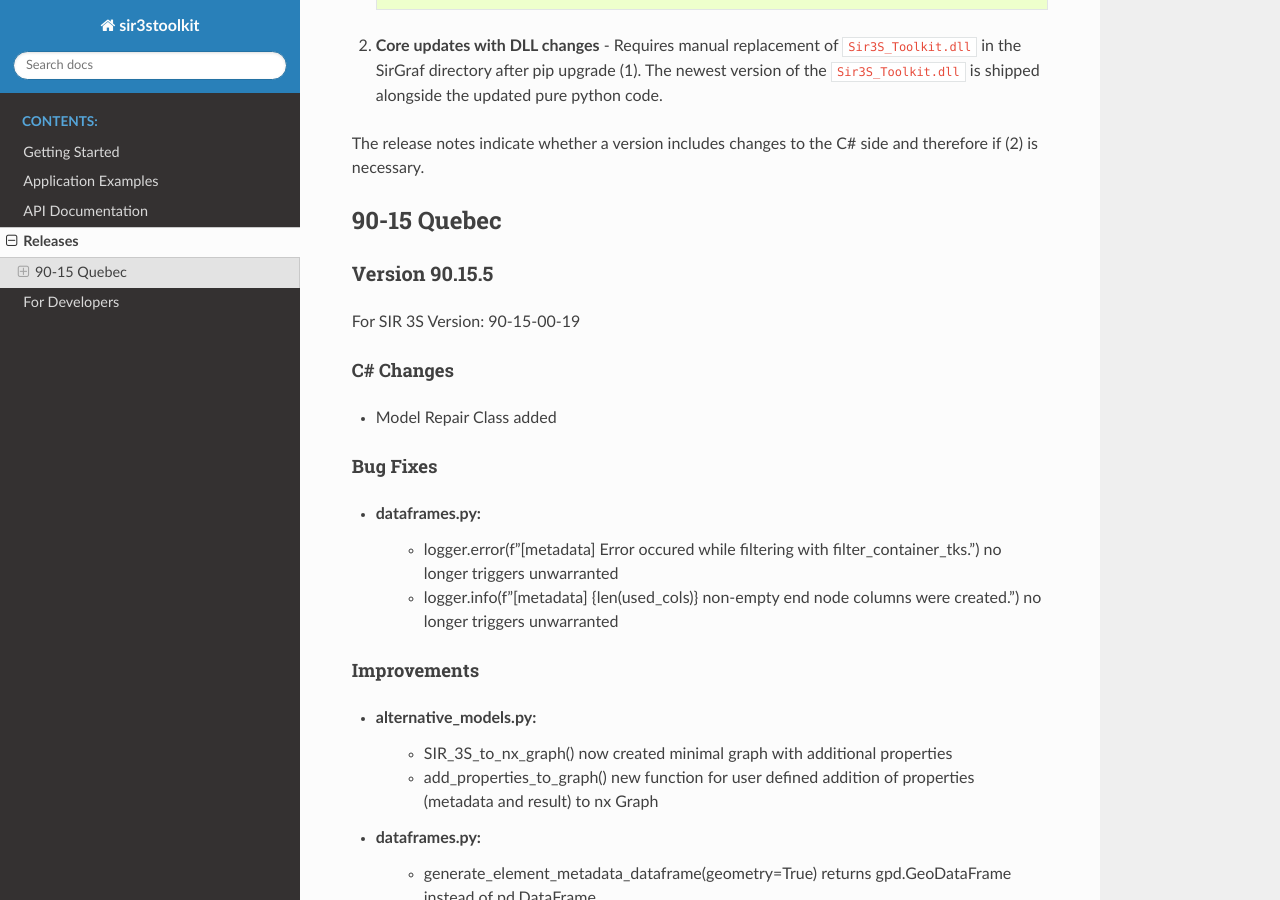
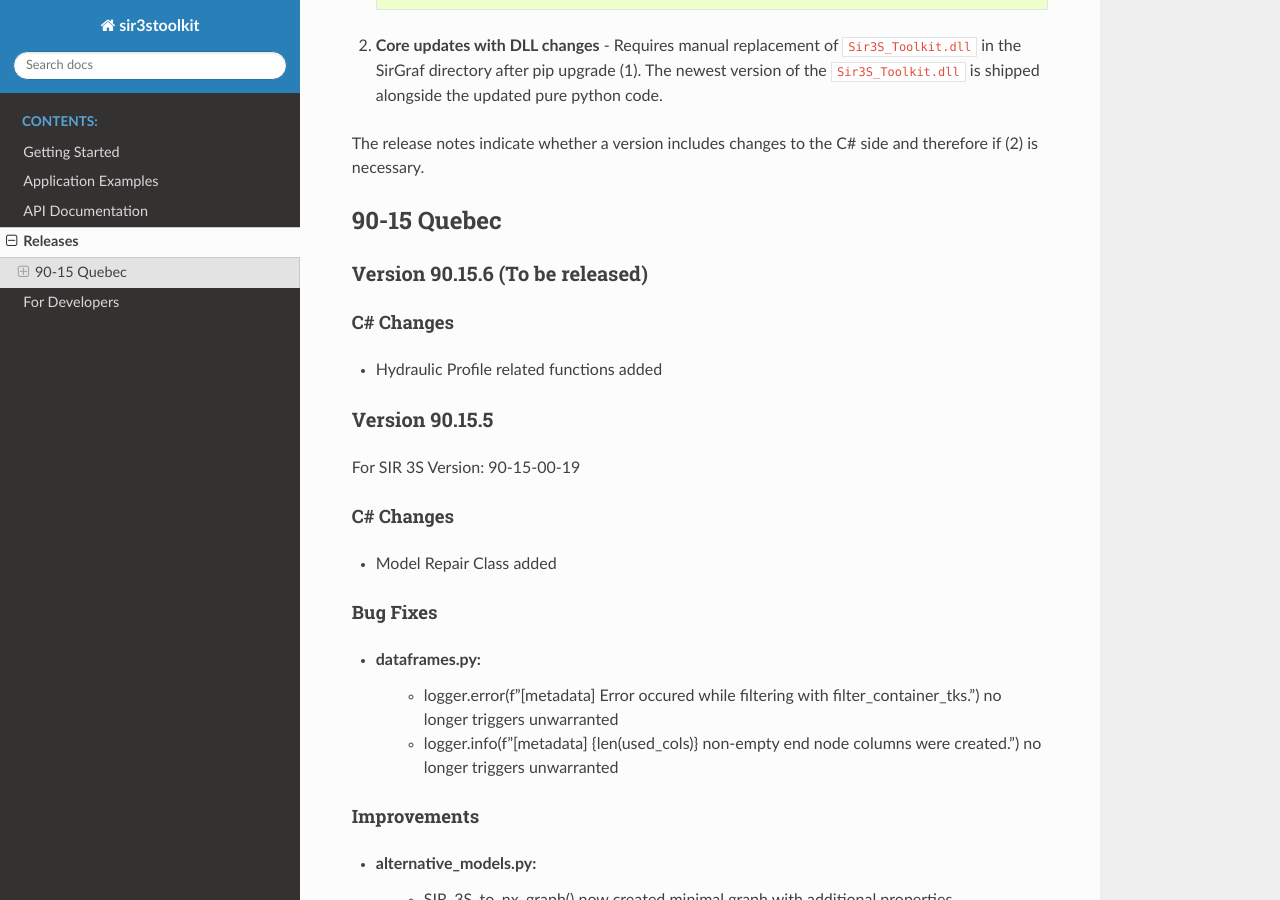
Before and after one commit to 3SConsult/sir3stoolkit, a Sphinx documentation site: the page built from docs/source/releases.rst, in a window 1280 px wide and 900 px high, scrolled down 373 px. Built offline with Sphinx 7.4.7 and the Read the Docs theme 3.1.0, drawn with Linux system fonts in a browser that asks for light colours; pages that are not in the unit, such as notebooks, are missing from menus.

Commit message:
Document: 7de0c3996eb33e97acf49b9560f01b9a1ef3a410

```diff
--- a/docs/source/releases.rst
+++ b/docs/source/releases.rst
@@ -19,6 +19,15 @@ The release notes indicate whether a version includes changes to the C# side and
 
 90-15 Quebec
 ------------
+
+Version 90.15.6 (To be released)
+~~~~~~~~~~~~~~~~~~~~~~~~~~~~~~~~
+
+C# Changes
+^^^^^^^^^^
+
+- Hydraulic Profile related functions added
+
 
 Version 90.15.5
 ~~~~~~~~~~~~~~~
```
